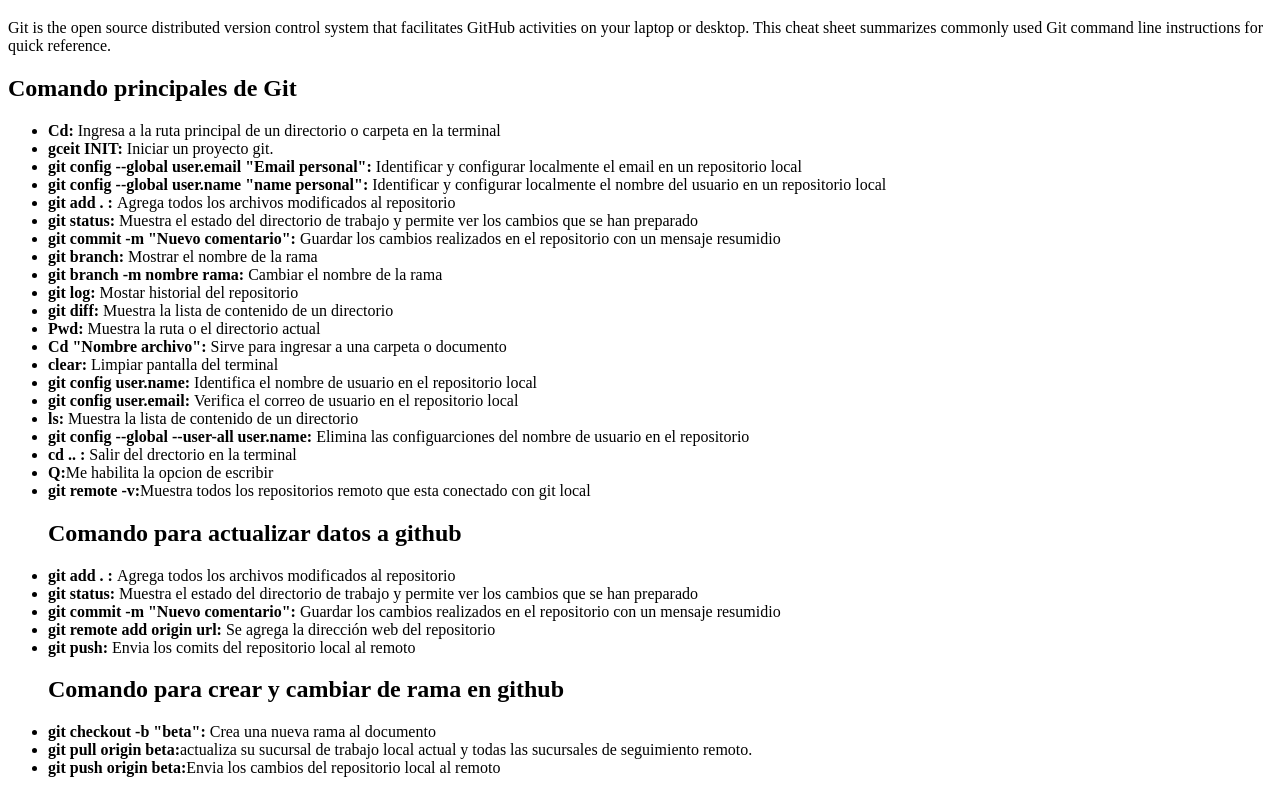
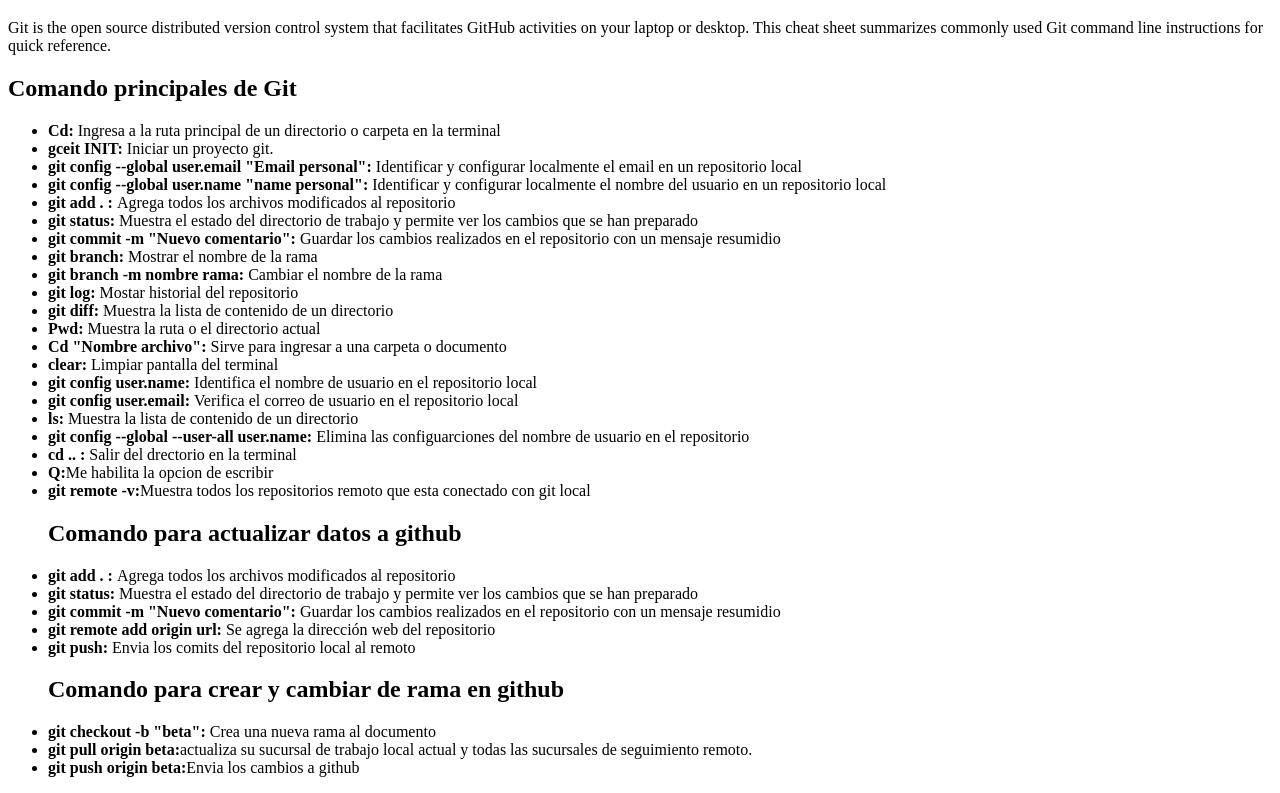
Before and after one commit to JuanManuelTrujillo/ADSO_2502629, a plain HTML site: page Ejercicio 1/index.html in a window 1280 px wide. Shown: the part 61-854 px from the top of the page. Drawn offline with Linux system fonts and the light colour scheme.

Commit message:
git pull2

```diff
--- a/Ejercicio 1/index.html
+++ b/Ejercicio 1/index.html
@@ -45,7 +45,7 @@
     <h2>Comando para crear y cambiar de rama en github</h2>
        <li><b>git checkout -b "beta": </b>Crea una nueva  rama al documento</li>
        <li><b>git pull origin beta:</b>actualiza su sucursal de trabajo local actual y todas las sucursales de seguimiento remoto.</li>
-       <li><b>git push origin beta:</b>Envia los cambios del repositorio local al remoto</li>
+       <li><b>git push origin beta:</b>Envia los cambios a github</li>
 
     </ul>
 </body>
```
